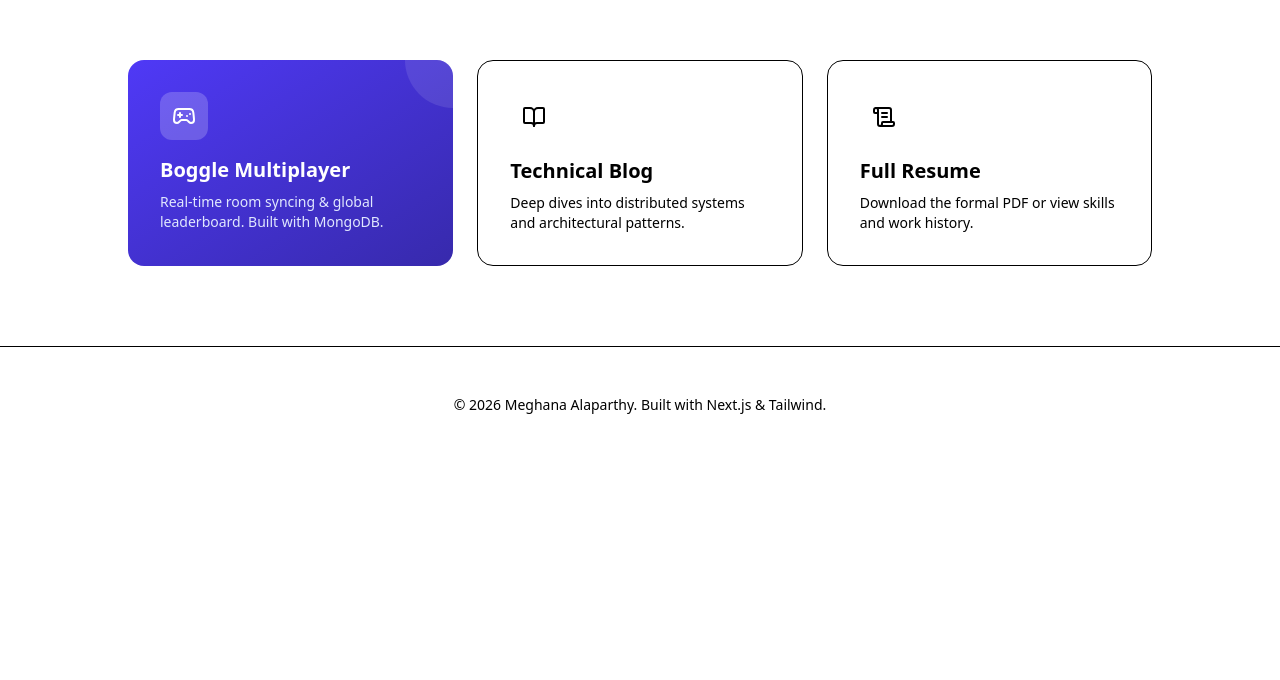
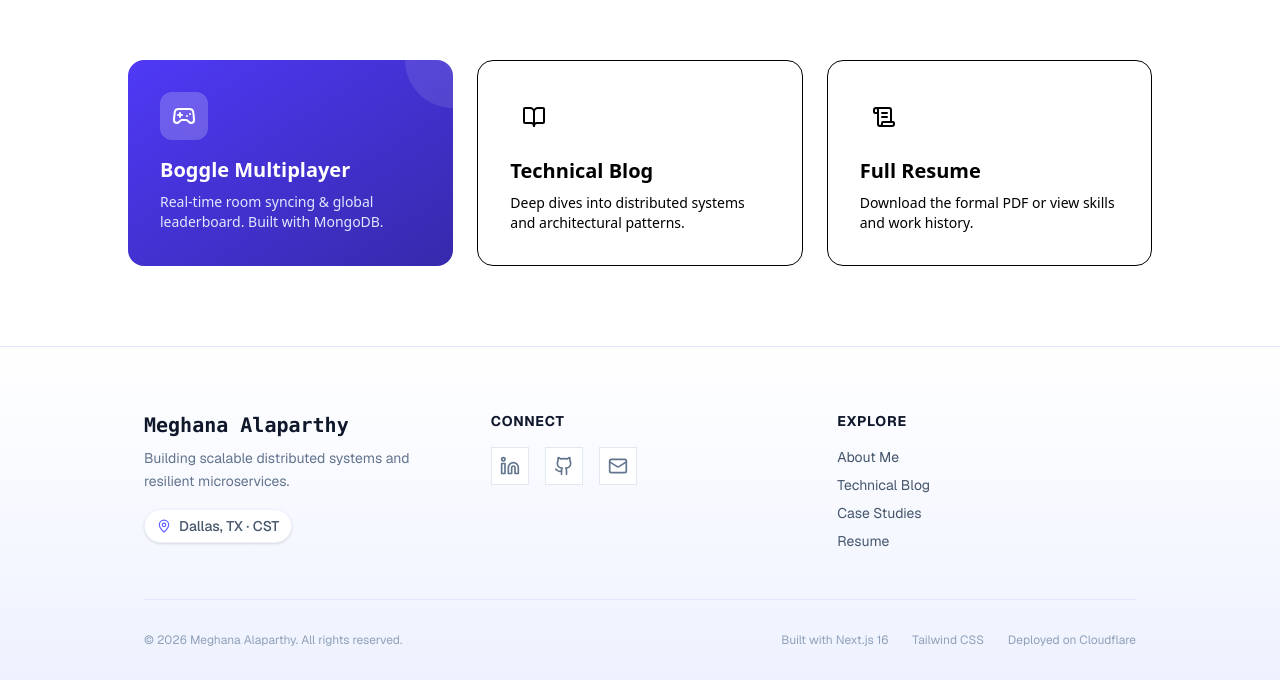
Before and after one commit to meghana-alaparthy/meghanaalaparthy, a Next.js app: page / in a window 1280 px wide. Shown: the part 2066-2746 px from the top of the page. Before the commit the page ends 2529 px from the top, so only its background shows below. Built offline with nearby package versions, Linux system fonts and the light colour scheme.

Commit message:
feat: enhance footer with social icons, location badge, and global integration

```diff
--- a/src/app/layout.tsx
+++ b/src/app/layout.tsx
@@ -2,6 +2,7 @@ import type { Metadata } from "next";
 import { Geist, Geist_Mono } from "next/font/google";
 import "./globals.css";
 import { Navbar } from "@/components/Navbar";
+import { Footer } from "@/components/Footer";
 
 const geistSans = Geist({
   variable: "--font-geist-sans",
@@ -84,6 +85,7 @@ export default function RootLayout({
           }}
         />
         {children}
+        <Footer />
       </body>
     </html>
   );
--- a/src/app/page.tsx
+++ b/src/app/page.tsx
@@ -111,10 +111,6 @@ export default function Home() {
                 </div>
             </section>
 
-            {/* Footer */}
-            <footer className="py-12 text-center text-muted-foreground text-sm border-t border-border bg-background">
-                <p>© {new Date().getFullYear()} Meghana Alaparthy. Built with Next.js & Tailwind.</p>
-            </footer>
         </main>
     );
 }
--- /dev/null
+++ b/src/components/Footer.tsx
@@ -0,0 +1,103 @@
+"use client";
+
+import Link from "next/link";
+import { Github, Linkedin, Mail, Twitter, MapPin } from "lucide-react";
+import { resumeData } from "@/data/resume";
+
+export function Footer() {
+    const currentYear = new Date().getFullYear();
+
+    return (
+        <footer className="bg-gradient-to-b from-white to-indigo-50 border-t border-indigo-100 pt-16 pb-8 mt-auto">
+            <div className="container mx-auto px-4 max-w-5xl">
+                <div className="grid md:grid-cols-3 gap-12 mb-12">
+                    {/* Brand & Location */}
+                    <div className="space-y-4">
+                        <div className="space-y-2">
+                            <h3 className="text-xl font-bold font-mono text-slate-900">
+                                {resumeData.personalInfo.name}
+                            </h3>
+                            <p className="text-slate-500 text-sm max-w-xs leading-relaxed">
+                                Building scalable distributed systems and resilient microservices.
+                            </p>
+                        </div>
+
+                        <div className="flex items-center gap-2 text-sm font-medium text-slate-600 bg-white px-3 py-1.5 rounded-full w-fit border border-indigo-50 shadow-sm">
+                            <MapPin size={14} className="text-indigo-500" />
+                            <span>Dallas, TX · CST</span>
+                        </div>
+                    </div>
+
+                    {/* Connect / Socials */}
+                    <div className="space-y-4">
+                        <h4 className="font-bold text-slate-900 text-sm uppercase tracking-wider">Connect</h4>
+                        <div className="flex gap-4">
+                            <a
+                                href={resumeData.personalInfo.linkedin}
+                                target="_blank"
+                                rel="noopener noreferrer"
+                                className="p-2 bg-white rounded-lg border border-slate-200 text-slate-500 hover:text-indigo-600 hover:border-indigo-300 hover:shadow-md transition-all duration-300 transform hover:-translate-y-1"
+                                aria-label="LinkedIn"
+                            >
+                                <Linkedin size={20} />
+                            </a>
+                            <a
+                                href={resumeData.personalInfo.github}
+                                target="_blank"
+                                rel="noopener noreferrer"
+                                className="p-2 bg-white rounded-lg border border-slate-200 text-slate-500 hover:text-indigo-600 hover:border-indigo-300 hover:shadow-md transition-all duration-300 transform hover:-translate-y-1"
+                                aria-label="GitHub"
+                            >
+                                <Github size={20} />
+                            </a>
+                            <a
+                                href={`mailto:${resumeData.personalInfo.email}`}
+                                className="p-2 bg-white rounded-lg border border-slate-200 text-slate-500 hover:text-indigo-600 hover:border-indigo-300 hover:shadow-md transition-all duration-300 transform hover:-translate-y-1"
+                                aria-label="Email"
+                            >
+                                <Mail size={20} />
+                            </a>
+                        </div>
+                    </div>
+
+                    {/* Quick Links */}
+                    <div className="space-y-4">
+                        <h4 className="font-bold text-slate-900 text-sm uppercase tracking-wider">Explore</h4>
+                        <ul className="space-y-2 text-sm text-slate-600">
+                            <li>
+                                <Link href="/about" className="hover:text-indigo-600 hover:translate-x-1 transition-all inline-block">
+                                    About Me
+                                </Link>
+                            </li>
+                            <li>
+                                <Link href="/blog" className="hover:text-indigo-600 hover:translate-x-1 transition-all inline-block">
+                                    Technical Blog
+                                </Link>
+                            </li>
+                            <li>
+                                <Link href="/achievements" className="hover:text-indigo-600 hover:translate-x-1 transition-all inline-block">
+                                    Case Studies
+                                </Link>
+                            </li>
+                            <li>
+                                <Link href="/resume" className="hover:text-indigo-600 hover:translate-x-1 transition-all inline-block">
+                                    Resume
+                                </Link>
+                            </li>
+                        </ul>
+                    </div>
+                </div>
+
+                {/* Bottom Bar */}
+                <div className="pt-8 border-t border-indigo-100 flex flex-col md:flex-row justify-between items-center gap-4 text-xs text-slate-400">
+                    <p>© {currentYear} Meghana Alaparthy. All rights reserved.</p>
+                    <div className="flex gap-6">
+                        <span>Built with Next.js 16</span>
+                        <span>Tailwind CSS</span>
+                        <span>Deployed on Cloudflare</span>
+                    </div>
+                </div>
+            </div>
+        </footer>
+    );
+}
```
